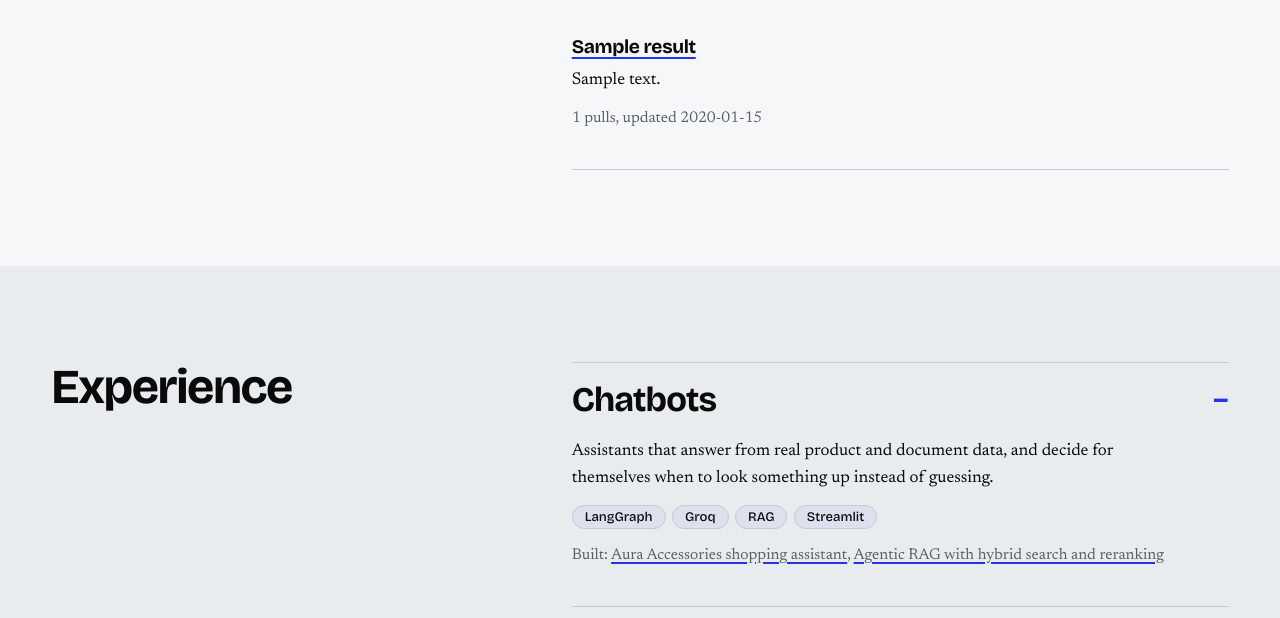
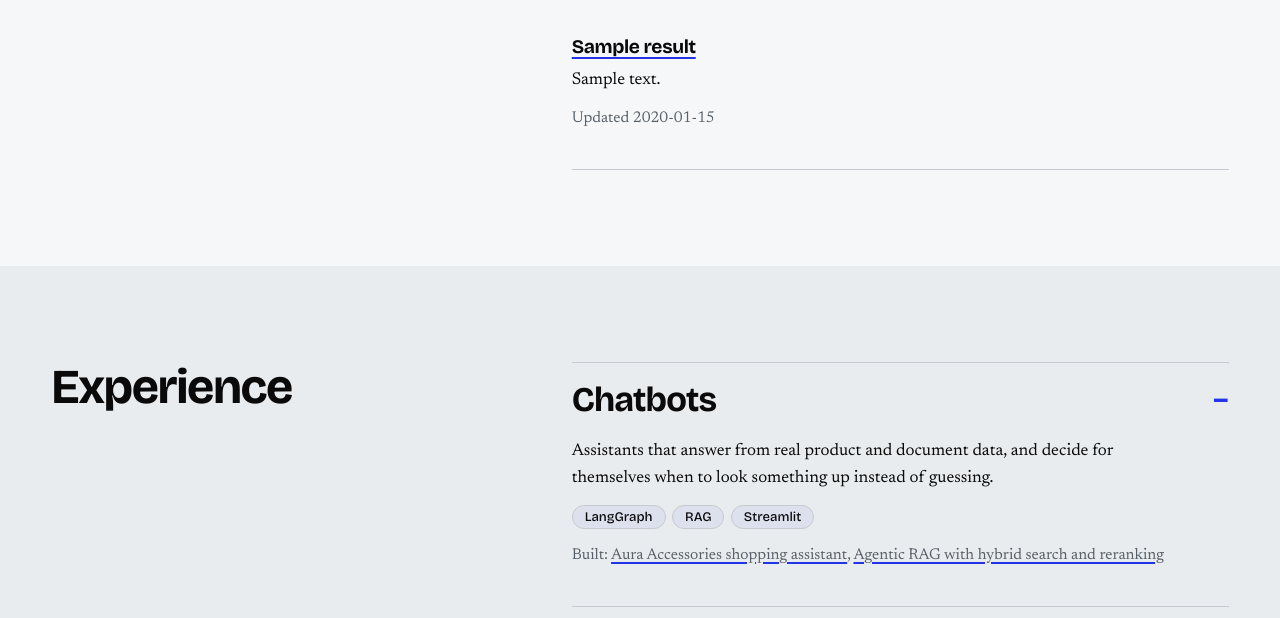
Before and after one commit to mirzaasadijaz/portfolio, a Flask app: page / in a window 1280 px wide. Shown: the part 2916-3534 px from the top of the page. Run offline with Flask 3, Linux system fonts and the light colour scheme.

Commit message:
Update index.html

```diff
--- a/content.json
+++ b/content.json
@@ -192,7 +192,6 @@
       "summary": "Assistants that answer from real product and document data, and decide for themselves when to look something up instead of guessing.",
       "tools": [
         "LangGraph",
-        "Groq",
         "RAG",
         "Streamlit"
       ],
--- a/templates/index.html
+++ b/templates/index.html
@@ -41,7 +41,7 @@
     {% if more %}<h3 class="sub">More on GitHub</h3>
     {% for r in more %}<article class="item slim"><h3><a href="{{ r.url }}" target="_blank" rel="noopener">{{ r.name }}</a></h3><p>{{ r.description }}</p><p class="meta">{{ r.language or 'Various' }}, updated {{ r.pushed }}</p></article>{% endfor %}{% endif %}
     {% if docker %}<h3 class="sub">Container images</h3>
-    {% for d in docker %}<article class="item slim"><h3><a href="{{ d.url }}" target="_blank" rel="noopener">{{ d.name }}</a></h3>{% if d.description %}<p>{{ d.description }}</p>{% endif %}<p class="meta">{{ '{:,}'.format(d.pulls) }} pulls, updated {{ d.updated }}</p></article>{% endfor %}{% endif %}
+    {% for d in docker %}<article class="item slim"><h3><a href="{{ d.url }}" target="_blank" rel="noopener">{{ d.name }}</a></h3>{% if d.description %}<p>{{ d.description }}</p>{% endif %}<p class="meta">Updated {{ d.updated }}</p></article>{% endfor %}{% endif %}
   </div>
 </section>
 
```
